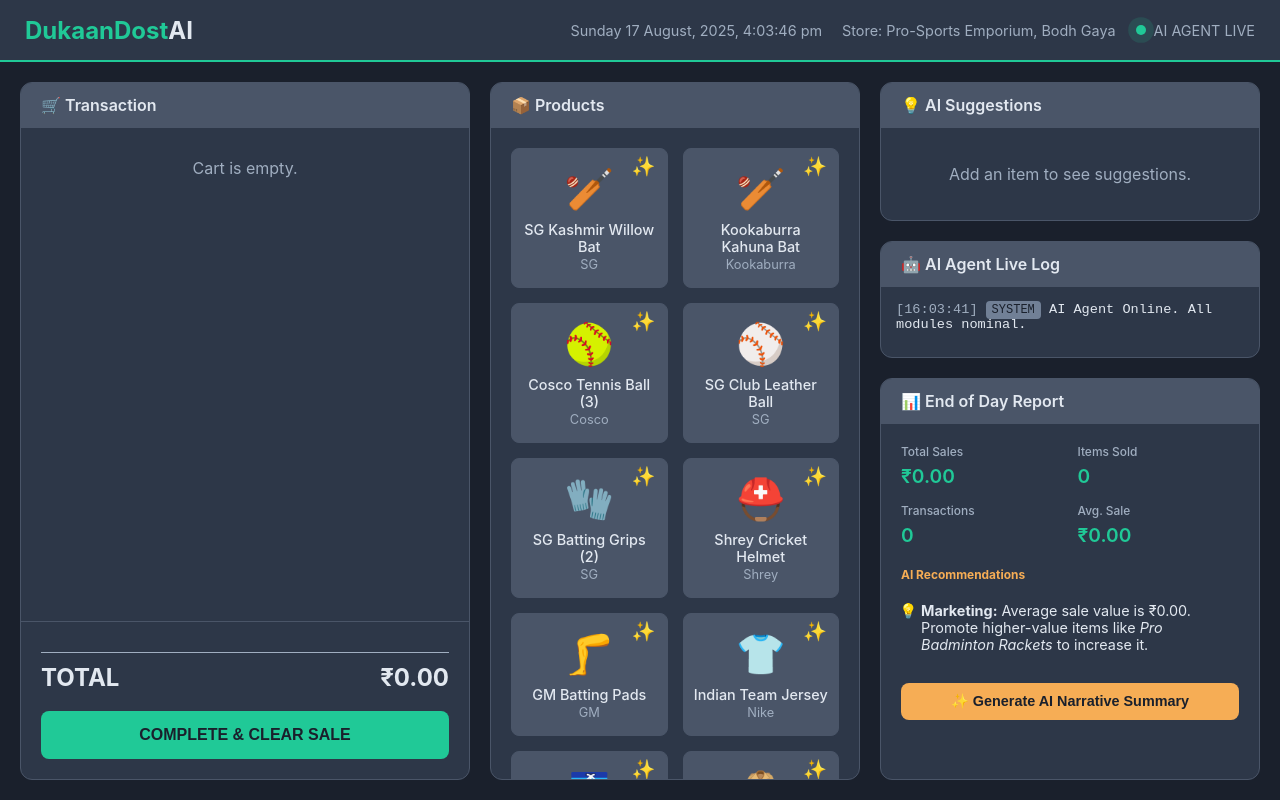
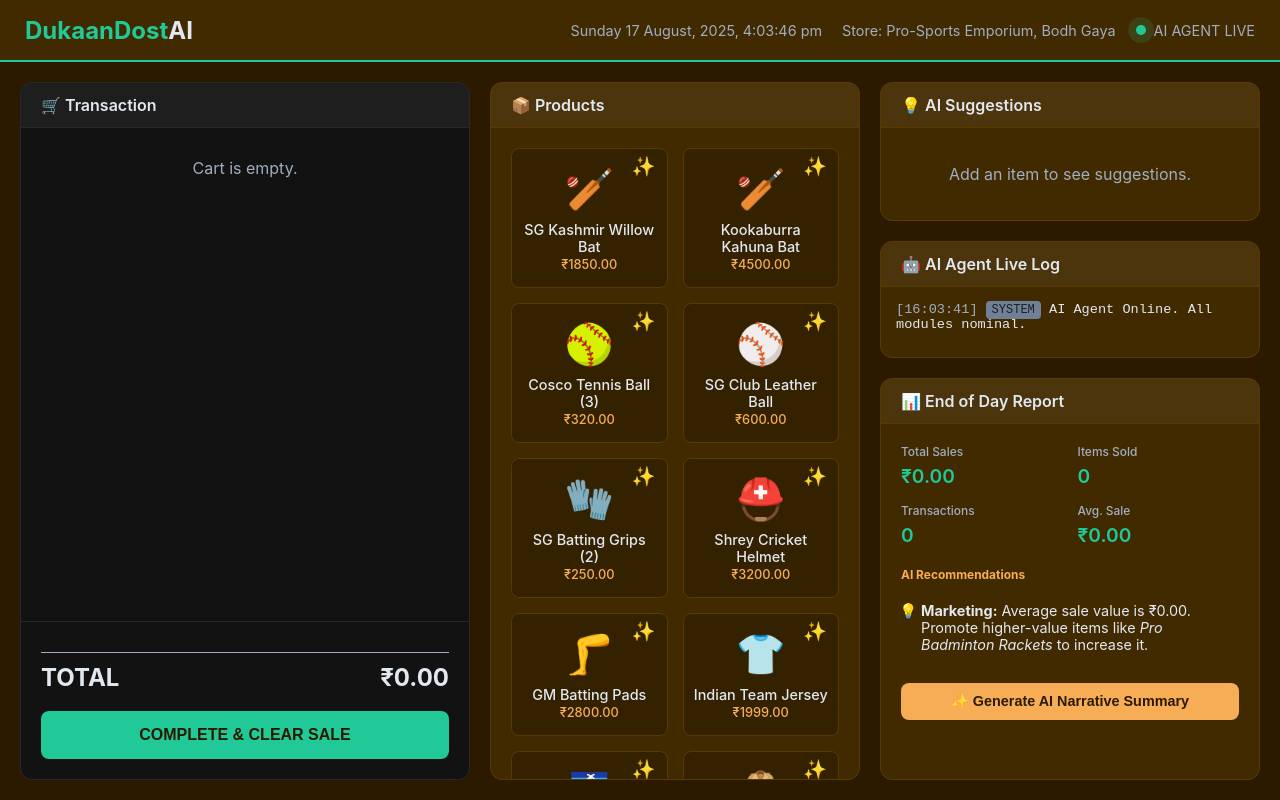
Before and after one commit to sumitks84/my-retail-app, a plain HTML site: page index.html in a window 1280 px wide. Drawn offline with Linux system fonts and the light colour scheme.

Commit message:
Update index.html

```diff
--- a/index.html
+++ b/index.html
@@ -3,18 +3,18 @@
 <head>
     <meta charset="UTF-8">
     <meta name="viewport" content="width=device-width, initial-scale=1.0">
-    <title>DukaanDostAI - Live Agent Simulation v4 (Gemini Enhanced)</title>
+    <title>DukaanDostAI - Live Agent Simulation v5 (Gemini Enhanced)</title>
     <style>
         :root {
-            --bg-main: #1A202C;
-            --bg-panel: #2D3748;
-            --bg-panel-header: #4A5568;
+            --bg-main: #2b1a00; /* Dark Orange/Brown */
+            --bg-panel: #422a00; /* Lighter Orange/Brown */
+            --bg-transaction: #121212; /* Matte Black */
             --primary: #20C997; /* Sea Green */
             --secondary: #E2E8F0;
-            --accent: #F6AD55; /* Orange/Yellow */
+            --accent: #F6AD55; /* Bright Orange/Yellow */
             --text-light: #E2E8F0;
             --text-dark: #A0AEC0;
-            --border-color: #4A5568;
+            --border-color: #5a3a00;
         }
 
         @import url('https://fonts.googleapis.com/css2?family=Roboto+Mono:wght@400;500&family=Inter:wght@400;500;600&display=swap');
@@ -48,10 +48,18 @@
             border: 1px solid var(--border-color); display: flex;
             flex-direction: column; overflow: hidden;
         }
+        .left-column .panel {
+             background-color: var(--bg-transaction);
+             border-color: #282828;
+        }
         .panel-header {
-            background-color: var(--bg-panel-header); padding: 12px 20px; border-bottom: 1px solid var(--border-color);
+            background-color: rgba(255,255,255,0.05); padding: 12px 20px; border-bottom: 1px solid var(--border-color);
             font-weight: 600; font-size: 1rem; display: flex; align-items: center; gap: 10px;
         }
+        .left-column .panel-header {
+            border-bottom: 1px solid #282828;
+        }
+
 
         /* --- Header --- */
         .logo { font-size: 1.5rem; font-weight: 700; color: var(--primary); }
@@ -78,14 +86,14 @@
         /* --- Product Grid --- */
         .product-grid { display: grid; grid-template-columns: repeat(auto-fill, minmax(130px, 1fr)); gap: 15px; padding: 20px; overflow-y: auto; }
         .product-card {
-            background-color: var(--bg-panel-header); border: 1px solid var(--border-color); border-radius: 8px;
-            text-align: center; padding: 15px 10px; cursor: pointer; transition: all 0.2s; position: relative;
+            background-color: rgba(0,0,0,0.2); border: 1px solid var(--border-color); border-radius: 8px;
+            text-align: center; padding: 15px 10px; transition: all 0.2s; position: relative;
         }
         .product-card-main { cursor: pointer; }
         .product-card:hover { transform: translateY(-3px); border-color: var(--primary); }
         .product-card .emoji { font-size: 2.5rem; }
         .product-card h5 { margin: 8px 0 2px; font-size: 0.9rem; font-weight: 500; color: var(--text-light); }
-        .product-card p { margin: 0; font-size: 0.8rem; color: var(--text-dark); }
+        .product-card p { margin: 0; font-size: 0.8rem; color: var(--accent); font-weight: 500; }
         .gemini-btn {
             position: absolute; top: 5px; right: 5px; background: none; border: none; color: var(--text-dark);
             cursor: pointer; font-size: 1.2rem; transition: color 0.2s;
@@ -94,11 +102,11 @@
 
         /* --- Transaction & Cart --- */
         .cart-items { flex-grow: 1; overflow-y: auto; padding: 10px 20px; }
-        .cart-item { display: flex; justify-content: space-between; align-items: center; padding: 12px 0; border-bottom: 1px solid var(--border-color); }
+        .cart-item { display: flex; justify-content: space-between; align-items: center; padding: 12px 0; border-bottom: 1px solid #282828; }
         .cart-item-details h4 { margin: 0; font-size: 1rem; font-weight: 500; }
         .cart-item-details p { margin: 2px 0 0; font-size: 0.85rem; color: var(--text-dark); }
         .cart-item-price { font-weight: 600; font-size: 1rem; }
-        .transaction-footer { padding: 20px; border-top: 1px solid var(--border-color); }
+        .transaction-footer { padding: 20px; border-top: 1px solid #282828; }
         .totals div { display: flex; justify-content: space-between; padding: 4px 0; font-size: 0.9rem; }
         .totals .combo-deal { color: var(--primary); }
         .totals .grand-total { font-size: 1.5rem; font-weight: 700; margin-top: 10px; border-top: 1px solid var(--text-dark); padding-top: 10px;}
@@ -107,10 +115,10 @@
 
         /* --- AI Suggestion Panel --- */
         .suggestion-card {
-            display: flex; align-items: center; gap: 15px; background-color: var(--bg-panel-header);
+            display: flex; align-items: center; gap: 15px; background-color: rgba(0,0,0,0.2);
             padding: 12px; border-radius: 8px; margin: 0 15px 15px; cursor: pointer; transition: all 0.2s;
         }
-        .suggestion-card:hover { border-left: 3px solid var(--accent); background-color: #5A677B; }
+        .suggestion-card:hover { border-left: 3px solid var(--accent); background-color: #5a3a00; }
         .suggestion-card .emoji { font-size: 2rem; }
         .suggestion-card h5 { margin: 0; font-size: 0.9rem; }
         .suggestion-card p { margin: 2px 0 0; font-size: 0.8rem; color: var(--text-dark); }
@@ -125,7 +133,7 @@
         .eod-reco li { margin-bottom: 10px; }
         .gemini-eod-btn { width: 100%; background-color: var(--accent); color: var(--bg-main); border: none; padding: 10px; font-size: 0.9rem; font-weight: 600; border-radius: 8px; cursor: pointer; transition: background-color 0.2s; margin-top: 20px; }
         .gemini-eod-btn:hover { background-color: #f8c07c; }
-        #gemini-summary-container { margin-top: 15px; background-color: #222c3a; padding: 15px; border-radius: 8px; font-size: 0.85rem; line-height: 1.6; }
+        #gemini-summary-container { margin-top: 15px; background-color: #392600; padding: 15px; border-radius: 8px; font-size: 0.85rem; line-height: 1.6; }
 
         /* --- Modals --- */
         .modal-overlay { position: fixed; top: 0; left: 0; width: 100%; height: 100%; background: rgba(0,0,0,0.7); display: none; justify-content: center; align-items: center; z-index: 1000; }
@@ -136,7 +144,7 @@
         .modal-body { line-height: 1.7; }
 
         /* --- Spinner Popup --- */
-        .spinner-popup { text-align: center; }
+        .spinner-popup { text-align: center; background: var(--bg-transaction); }
         .spinner {
             width: 60px; height: 60px; border: 6px solid #4A5568;
             border-top-color: var(--primary); border-radius: 50%;
@@ -271,7 +279,7 @@ document.addEventListener('DOMContentLoaded', () => {
         { id: 'p31', name: 'Spartan Volleyball', emoji: '🏐', price: 1100, stock: 28, category: 'team_sports', brand: 'Spartan' },
         // Outdoor
         { id: 'p32', name: 'Wildcraft Hiking Bag', emoji: '🎒', price: 3500, stock: 22, category: 'outdoor', brand: 'Wildcraft' },
-        { id: 'p33', name: 'Quechua Hiking Shoes', emoji: '�', price: 4200, stock: 18, category: 'outdoor', brand: 'Quechua' },
+        { id: 'p33', name: 'Quechua Hiking Shoes', emoji: '🥾', price: 4200, stock: 18, category: 'outdoor', brand: 'Quechua' },
         // Nutrition
         { id: 'p34', name: 'Optimum Nutrition Whey', emoji: '🥤', price: 5500, stock: 15, category: 'nutrition', brand: 'ON' },
         { id: 'p35', name: 'RiteBite Energy Bar', emoji: '🍫', price: 40, stock: 100, category: 'nutrition', brand: 'RiteBite' },
@@ -510,7 +518,7 @@ document.addEventListener('DOMContentLoaded', () => {
                 <div class="product-card-main" data-id="${product.id}">
                     <div class="emoji">${product.emoji}</div>
                     <h5>${product.name}</h5>
-                    <p>${product.brand}</p>
+                    <p>₹${product.price.toFixed(2)}</p>
                 </div>
                 <button class="gemini-btn" data-id="${product.id}" title="Generate AI Description">✨</button>
             `;
```
